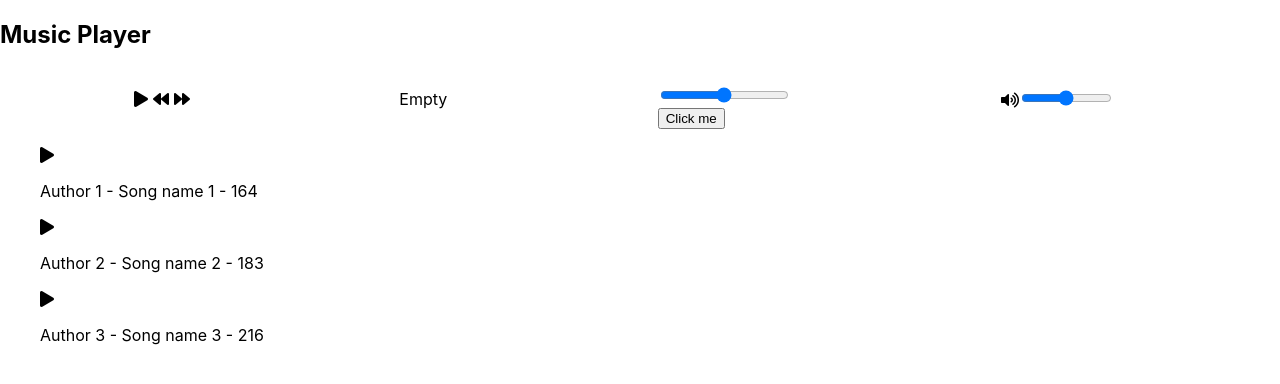
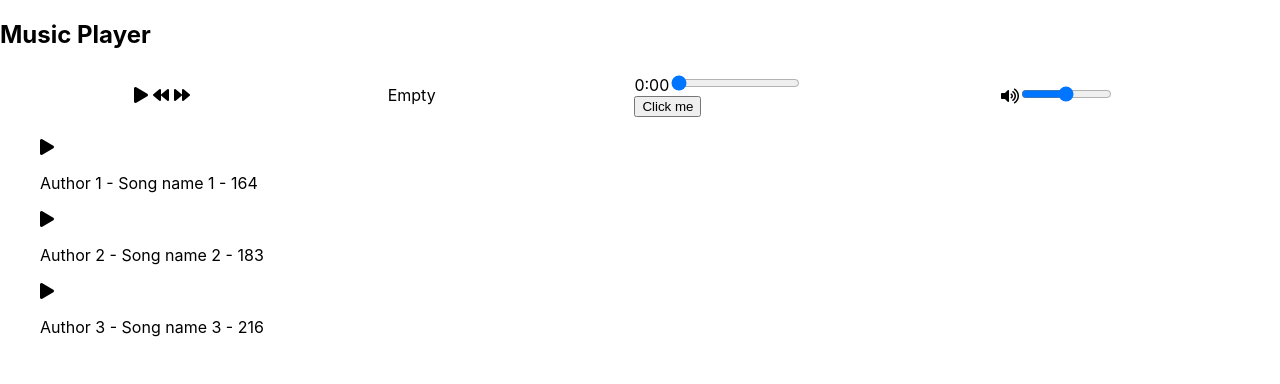
Before and after one commit to NikitaKuzminov/MusicPlayer, a React (Create React App) app: page / in a window 1280 px wide. Shown: the top 384 px of the page. Built offline with nearby package versions, Linux system fonts and the light colour scheme.

Commit message:
fixed timeline

```diff
--- a/src/components/Timeline/Timeline.js
+++ b/src/components/Timeline/Timeline.js
@@ -3,24 +3,16 @@ import React from "react";
 import { lengthToMMSS } from "../../functions";
 
 class Timeline extends React.Component {
-  componentDidUpdate(prevProps) {
-    if (this.props.length !== prevProps.length) {
-      console.log(this.props.length);
-    }
-  }
-
   render() {
-    const { length, setTime } = this.props;
-    console.log(length);
+    const { length, time, setTime } = this.props;
     return (
       <div>
-        {length !== undefined ? lengthToMMSS(length) : null}
-        <p>{length}</p>
+        {time !== undefined ? lengthToMMSS(time) : null}
         <input
+          value={time}
           type="range"
           max={length}
-          onChange={() => setTime(this._time.value)}
-          ref={time => (this._time = time)}
+          onChange={e => setTime(e.target.value)}
         />
       </div>
     );
--- a/src/containers/TimelineControl.js
+++ b/src/containers/TimelineControl.js
@@ -4,7 +4,7 @@ import { connect } from "react-redux";
 import Timeline from "../components/Timeline/Timeline";
 
 import { setTime } from "../actions/controls";
-import { getCurrentTrack } from "../selectors";
+import { getCurrentTrack, getTime } from "../selectors";
 
 class TimelineControl extends React.Component {
   // componentDidUpdate(prevProps) {
@@ -18,11 +18,11 @@ class TimelineControl extends React.Component {
     if (this.props.currentTrack !== undefined) {
       length = this.props.currentTrack.length;
     }
-    const { setTime } = this.props;
+    const { setTime, time } = this.props;
 
     return (
       <div>
-        <Timeline length={length} setTime={setTime} />
+        <Timeline length={length} setTime={setTime} time={time} />
         <button onClick={() => setTime(29)}>Click me</button>
       </div>
     );
@@ -30,6 +30,7 @@ class TimelineControl extends React.Component {
 }
 
 const mapStateToProps = state => ({
+  time: getTime(state),
   currentTrack: getCurrentTrack(state)
 });
 
```
